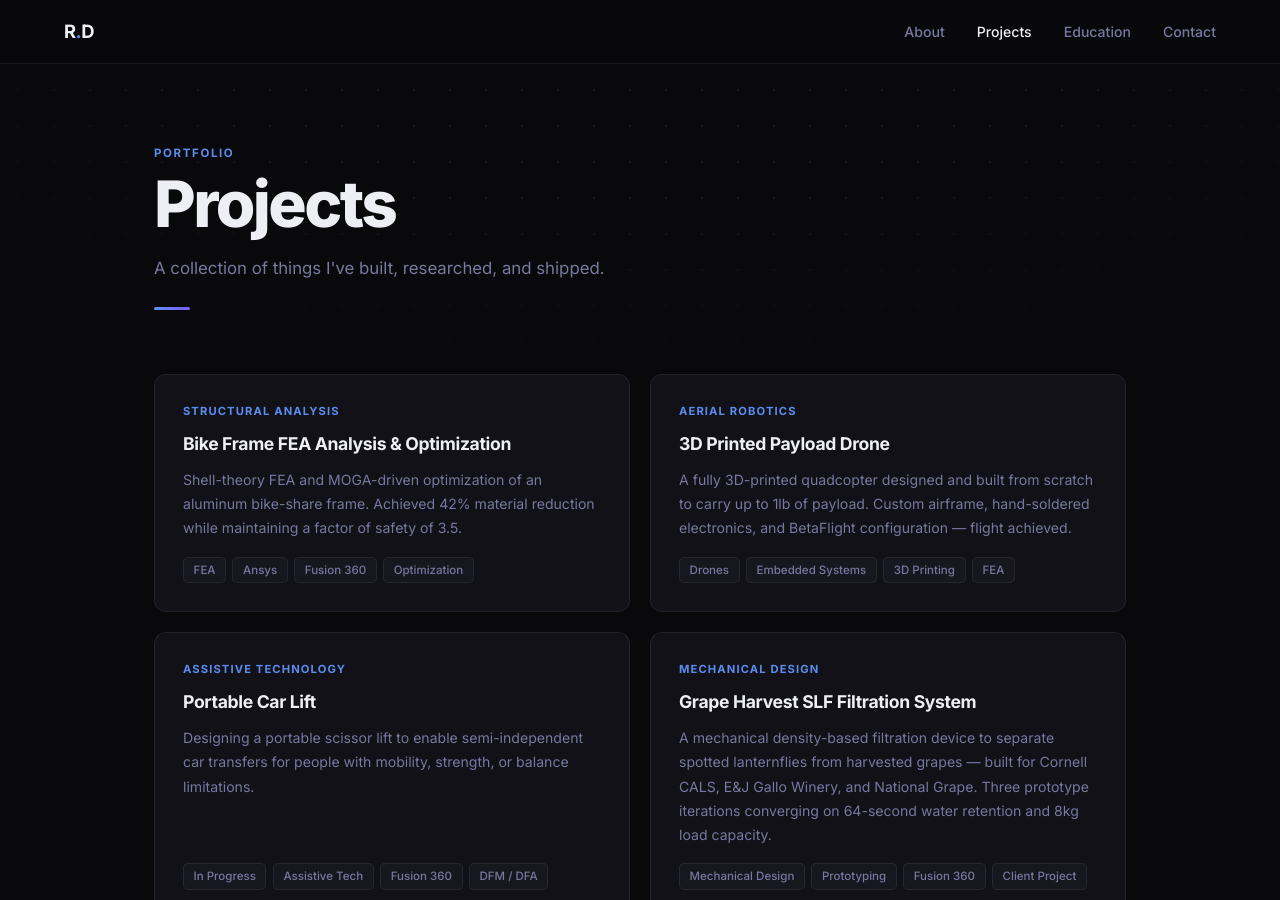
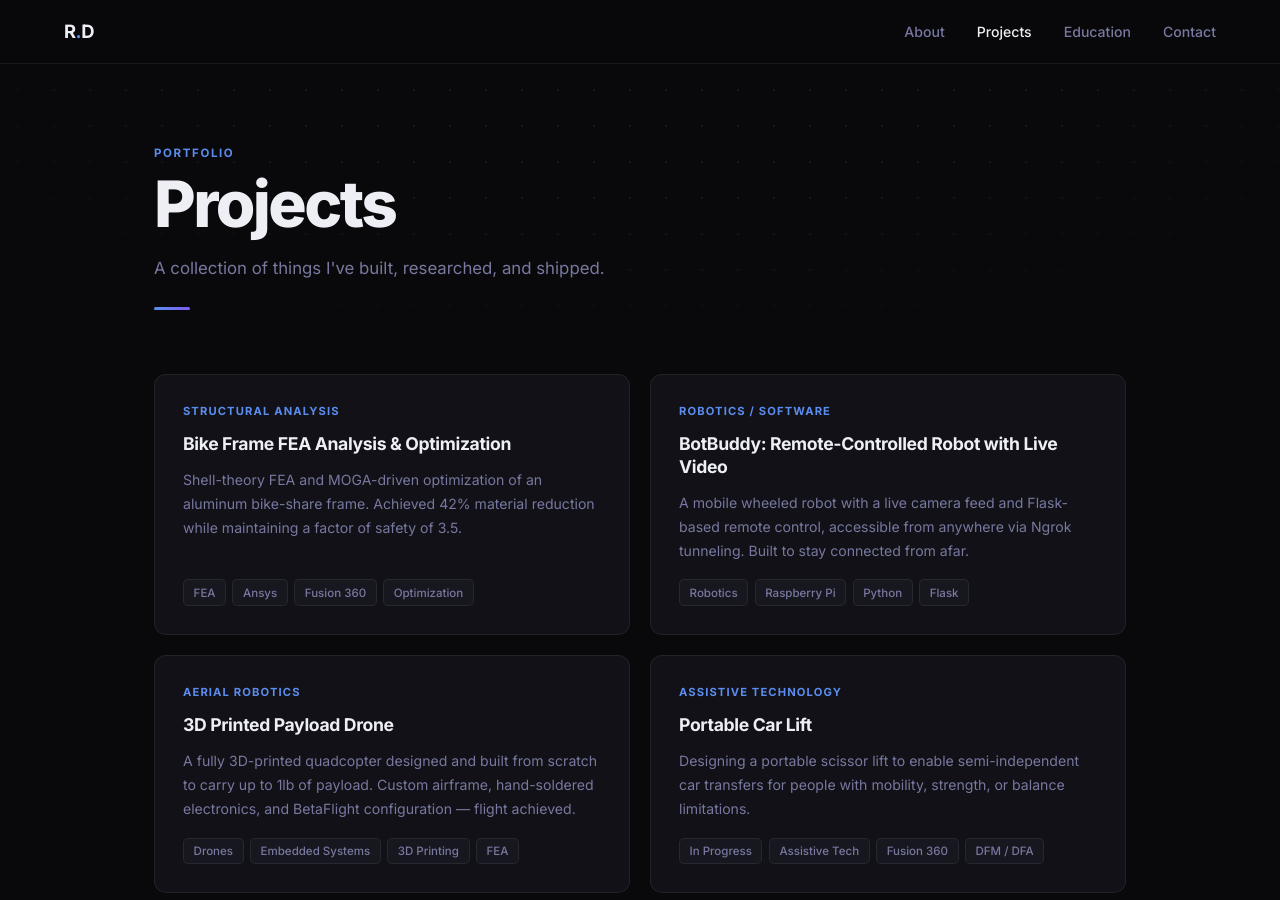
Before and after one commit to rishabhd625/rishabhd625.github.io, a Jekyll site: the page built from projects.md, in a window 1280 px wide and 900 px high. Built offline with Jekyll 4.4.1, drawn with Linux system fonts in a browser that asks for light colours.

Commit message:
Add BotBuddy project page; fix role-name class in drone page
BotBuddy: personal Raspberry Pi rover with Flask control + live video,
structured as Motivation → Hardware → Software → V0 honest state →
V1 next steps → personal closing line. 2x2 tool category grid.

Also fixes drone-payload.md role card title class (role-title → role-name).

Co-Authored-By: Claude Sonnet 4.6 <noreply@anthropic.com>

```diff
--- /dev/null
+++ b/_projects/botbuddy.md
@@ -0,0 +1,177 @@
+---
+layout: project-custom
+title: "BotBuddy: Remote-Controlled Robot with Live Video"
+category: "Robotics / Software"
+org: "Personal Project"
+role: "Solo — Self-initiated"
+date_range: "May – August 2025"
+status: "V0 Complete"
+tools:
+  - "Hardware"
+  - "Software"
+  - "Systems"
+  - "Mechanical"
+tags:
+  - "Robotics"
+  - "Raspberry Pi"
+  - "Python"
+  - "Flask"
+description: >-
+  A mobile wheeled robot with a live camera feed and Flask-based remote control,
+  accessible from anywhere via Ngrok tunneling. Built to stay connected from afar.
+---
+
+<!-- ── MOTIVATION ──────────────────────────────────── -->
+<section class="proj-section">
+  <p class="section-eyebrow r">The Idea</p>
+  <h2 class="section-heading r">A robot built to stay connected</h2>
+  <p class="problem-text r">
+    BotBuddy started from a personal motivation: I wanted a way to stay connected with
+    loved ones from afar — not just over video call, but something more present and
+    interactive. A robot that could move around, stream live video, and be driven
+    remotely from anywhere felt like the right kind of project: real hardware, real
+    software, and a reason to actually build it well.
+  </p>
+
+  <div class="proj-img-wrap r" style="margin-top: 1.75rem;">
+    <img class="proj-img" src="/assets/images/botbuddy/BotBuddyV0Robot.png" alt="BotBuddy V0 rover — Raspberry Pi, motor driver, camera, wiring visible" loading="lazy" />
+    <p class="proj-img-caption">BotBuddy V0 — Raspberry Pi 3 Model B, TB6612FNG motor driver, DC gear motors, and camera module</p>
+  </div>
+</section>
+
+<!-- ── TOOLS BREAKDOWN ──────────────────────────────────── -->
+<section class="proj-section">
+  <p class="section-eyebrow r">Tools & Skills</p>
+  <div class="role-grid r" style="grid-template-columns: repeat(2, 1fr);">
+    <div class="role-card r">
+      <p class="role-name">Hardware</p>
+      <ul class="role-bullets">
+        <li>Raspberry Pi 3 Model B</li>
+        <li>TB6612FNG dual motor driver</li>
+        <li>DC gear motors</li>
+        <li>GPIO interfacing</li>
+        <li>4×AA battery pack + USB power bank</li>
+      </ul>
+    </div>
+    <div class="role-card r">
+      <p class="role-name">Software</p>
+      <ul class="role-bullets">
+        <li>Python (backend logic)</li>
+        <li>Flask (web server + control interface)</li>
+        <li>HTML (control page)</li>
+        <li>Ngrok (secure web tunneling)</li>
+      </ul>
+    </div>
+    <div class="role-card r">
+      <p class="role-name">Systems</p>
+      <ul class="role-bullets">
+        <li>Live video streaming</li>
+        <li>Web-based remote control</li>
+        <li>Remote access over public URL</li>
+      </ul>
+    </div>
+    <div class="role-card r">
+      <p class="role-name">Mechanical & Prototyping</p>
+      <ul class="role-bullets">
+        <li>Breadboarding + wiring</li>
+        <li>3D printing <span style="color:var(--muted);font-style:italic;">(V1 planned)</span></li>
+        <li>Soldering <span style="color:var(--muted);font-style:italic;">(V1 planned)</span></li>
+      </ul>
+    </div>
+  </div>
+</section>
+
+<!-- ── HOW V0 WORKS ──────────────────────────────────── -->
+<section class="proj-section">
+  <p class="section-eyebrow r">How V0 Works</p>
+  <div class="phase-header r">
+    <span class="phase-num">Hardware</span>
+    <span class="phase-name">The physical system</span>
+  </div>
+  <p class="problem-text r" style="margin-bottom: 1.25rem;">
+    The robot is built around a <strong>Raspberry Pi 3 Model B</strong>, which handles all
+    compute — running the Flask server, processing movement commands, and streaming camera
+    output. Motor control runs through a <strong>TB6612FNG dual motor driver</strong>, wired
+    to the Pi's GPIO pins and driving two DC gear motors. Power is intentionally split:
+    a 4×AA battery pack runs the motors to keep their current draw off the Pi's supply,
+    while a USB power bank runs the Pi and camera separately.
+  </p>
+  <ul class="phase-bullets r">
+    <li>GPIO pins control the motor driver inputs (direction + PWM speed)</li>
+    <li>Camera module connects directly to the Pi's CSI port for low-latency video capture</li>
+    <li>Split power supply prevents motor noise from affecting the Pi</li>
+  </ul>
+</section>
+
+<section class="proj-section">
+  <div class="phase-header r">
+    <span class="phase-num">Software</span>
+    <span class="phase-name">Control & streaming</span>
+  </div>
+  <p class="problem-text r" style="margin-bottom: 1.25rem;">
+    The control interface is a <strong>Flask web app hosted on the Pi itself</strong>. A simple
+    HTML page lets users send movement commands — forward, back, left, right — handled in
+    real time by a Python backend that translates each command into GPIO signals to the
+    motor driver. The camera feed streams live through the same interface.
+  </p>
+  <ul class="phase-bullets r" style="margin-bottom: 1.5rem;">
+    <li>Flask routes map directly to motor control functions in Python</li>
+    <li>Live video streamed via MJPEG — no external service, runs entirely on the Pi</li>
+    <li><strong>Ngrok tunneling</strong> exposes the Flask app via a secure public URL, enabling control from any network — not just the same Wi-Fi</li>
+  </ul>
+
+  <div class="proj-img-wrap r">
+    <img class="proj-img" src="/assets/images/botbuddy/BotBuddyWebInterface.png" alt="BotBuddy web control interface showing live video feed and arrow key controls" loading="lazy" />
+    <p class="proj-img-caption">Flask control interface — live camera feed with on-screen movement controls, accessible via Ngrok public URL</p>
+  </div>
+</section>
+
+<!-- ── CURRENT STATE ──────────────────────────────────── -->
+<section class="proj-section">
+  <div class="callout-box r">
+    <p class="callout-eyebrow">Current State — V0</p>
+    <p class="callout-title">Proof of concept: it works, tape and all</p>
+    <p class="callout-text">
+      BotBuddy V0 is physically held together with tape and breadboards. That's intentional
+      for a proof of concept — the goal was to validate the full stack (hardware, control
+      software, remote access, live video) before investing in a polished form factor.
+      V0 does exactly that: the concept is validated and the foundation is solid.
+    </p>
+  </div>
+</section>
+
+<!-- ── NEXT STEPS ──────────────────────────────────── -->
+<section class="proj-section">
+  <p class="section-eyebrow r">What's Next</p>
+  <h2 class="section-heading r">V1 — making it real</h2>
+  <ol class="next-steps-list r">
+    <li>
+      <span class="step-bullet">1</span>
+      <span>Design and <strong>3D print a custom chassis</strong> — replace the current placeholder structure with a purpose-built frame sized for the electronics and payload bay</span>
+    </li>
+    <li>
+      <span class="step-bullet">2</span>
+      <span><strong>Replace temporary wiring with soldered connections</strong> — move off the breadboard and make the electronics robust enough for actual use</span>
+    </li>
+    <li>
+      <span class="step-bullet">3</span>
+      <span>Add <strong>microphone or text-to-speech capabilities</strong> for basic two-way interaction — the feature that makes it genuinely useful for the original goal</span>
+    </li>
+  </ol>
+</section>
+
+<!-- ── CLOSING ──────────────────────────────────── -->
+<section class="proj-section">
+  <p class="problem-text r" style="color: var(--muted); font-style: italic;">
+    This project has been a fun and hands-on way to apply both hardware and software skills —
+    and I'm excited to keep building on it.
+  </p>
+</section>
+
+<!-- ── BACK BUTTON ──────────────────────────────────── -->
+<div class="proj-footer-nav r">
+  <a href="/projects/" class="btn btn-ghost">
+    <svg width="14" height="14" viewBox="0 0 24 24" fill="none" stroke="currentColor" stroke-width="2.5" stroke-linecap="round" stroke-linejoin="round" aria-hidden="true"><polyline points="15 18 9 12 15 6"/></svg>
+    Back to Projects
+  </a>
+</div>
```
Also changed, not shown: _projects/drone-payload.md (+3 -3 lines), 1 other file.
